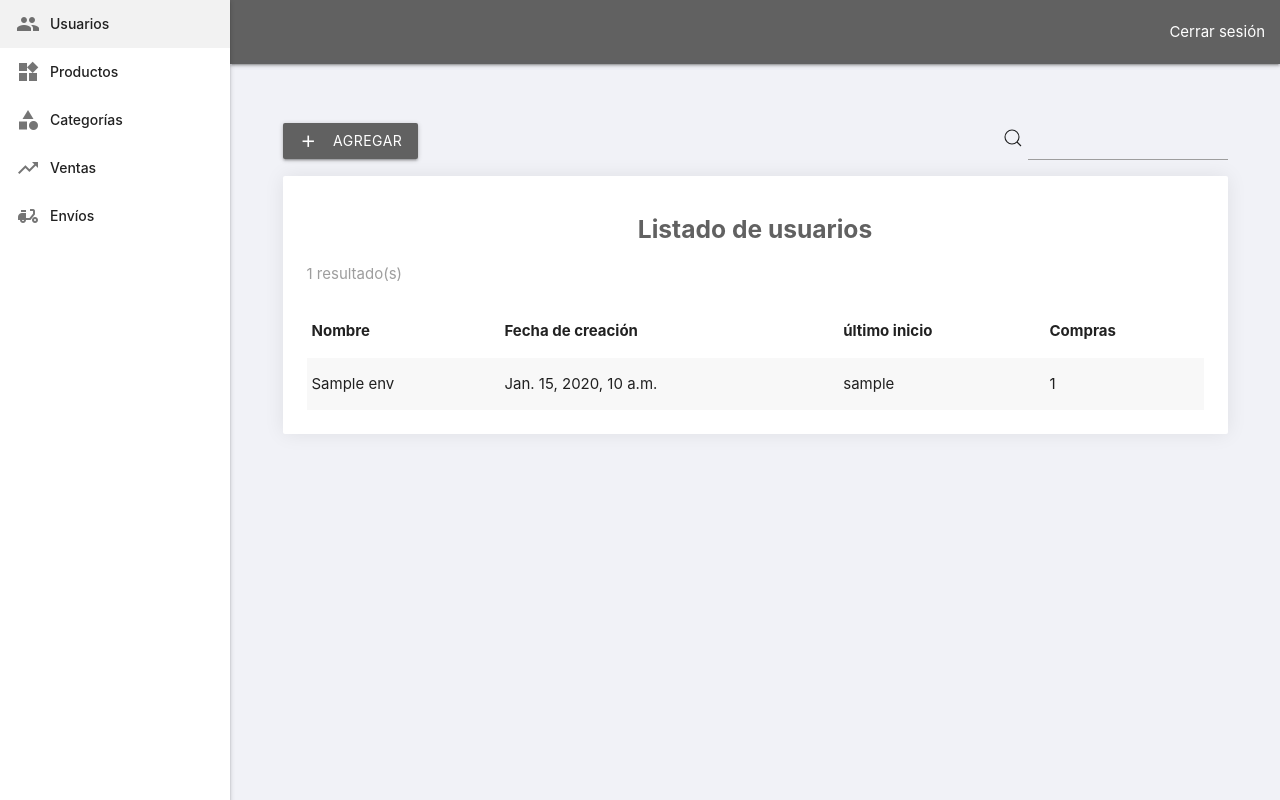
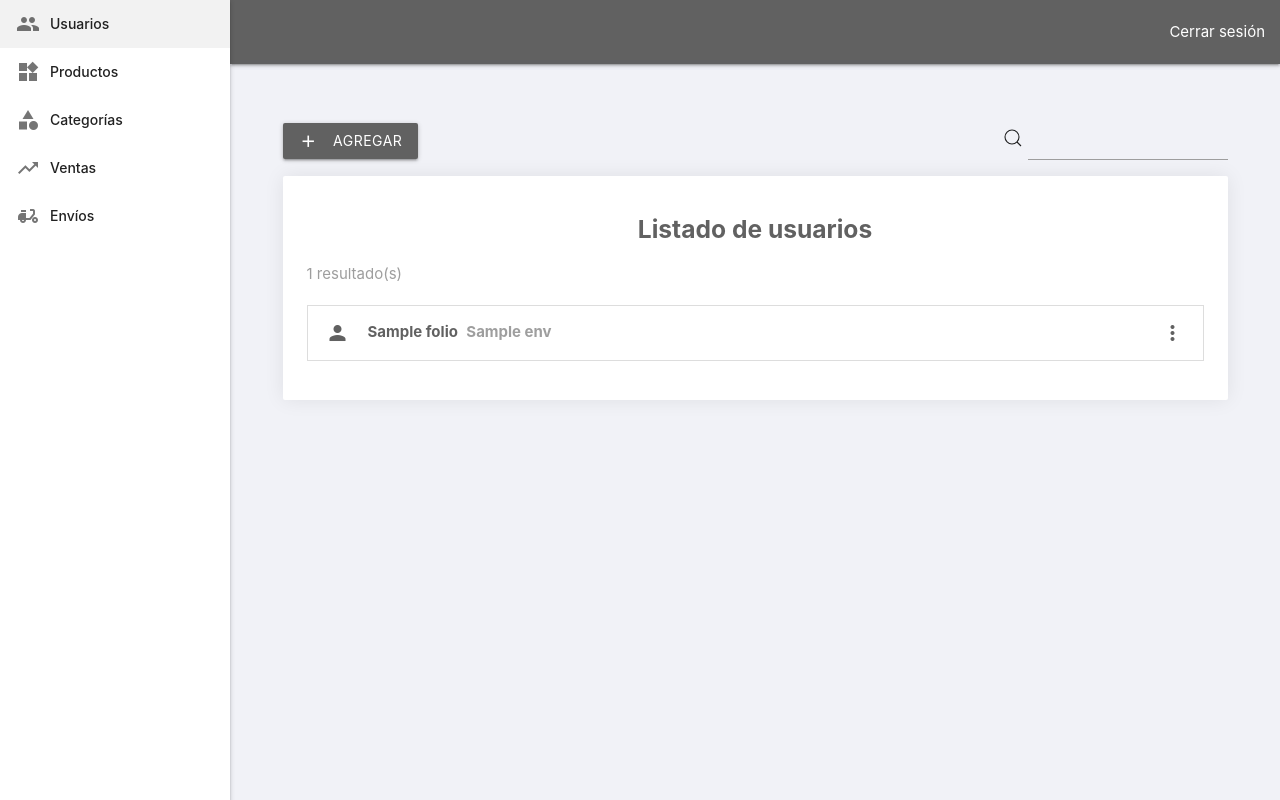
Before and after one commit to DEDC/marketplace, a Django app: template templates/admin/usuarios/listar.html in a window 1280 px wide. Run offline with Django 3.2, Linux system fonts and the light colour scheme; the template is opened without the code that fills it: most values are stand-ins (such as "Sample title", 1, 10 or a date in 2020).

Commit message:
Actualización del diseño de listado de usuarios en el admin

```diff
--- a/templates/admin/usuarios/listar.html
+++ b/templates/admin/usuarios/listar.html
@@ -14,26 +14,73 @@
     <div class="card-panel">
         <h5 class="grey-text center-align text-darken-2"><b>Listado de usuarios</b></h5>
         <p class="grey-text">{{object_list.count}} resultado(s)</p>
-        <table class="striped responsive-table">
-            <thead>
-                <tr>
-                    <th>Nombre</th>
-                    <th>Fecha de creación</th>
-                    <th>último inicio</th>
-                    <th>Compras</th>
-                </tr>
-            </thead>
-            <tbody>
-                {% for usu in object_list %}
-                <tr>
-                    <td>{{usu.get_full_name}}</td>
-                    <td>{{usu.date_joined}}</td>
-                    <td>{{usu.last_login}}</td>
-                    <td>{{usu.ventas.count}}</td>
-                </tr>
-                {% endfor %}
-            </tbody>
-        </table>
+        <ul class="collapsible">
+            {% for u in object_list %}
+            <li>
+                <div class="collapsible-header">
+                    <i class="material-icons grey-text text-darken-2">person</i>
+                    <b class="grey-text text-darken-2">{{u.folio}}</b>&nbsp;&nbsp;
+                    <b class="grey-text">{{u.get_full_name}}</b>
+                    <div class="collapsible-secondary not-collapse">
+                        <a class='dropdown-trigger' href='#' data-target='dropdown{{u.pk}}'><i
+                                class="material-icons grey-text text-darken-2">more_vert</i></a>
+                        <ul id='dropdown{{u.pk}}' class='dropdown-content'>
+                            <li><a href="#" class="grey-text text-darken-2"><i class="material-icons">edit</i>Editar</a>
+                            </li>
+                            <li><a href="#!" class="grey-text text-darken-2"><i
+                                        class="material-icons">delete</i>Eliminar</a></li>
+                        </ul>
+                    </div>
+                </div>
+                <div class="collapsible-body">
+                    <div class="row">
+                        <div class="col l6 m6 s12">
+                            <h6 class="grey-text text-darken-1"><b>Correo electrónico</b></h6>
+                            <a href="mailto:{{u.email}}">{{u.email}}</a>
+                        </div>
+                        <div class="col l6 m6 s12">
+                            <h6 class="grey-text text-darken-1"><b>Teléfono</b></h6>
+                            <a href="tel:{{u.phone_number}}">{{u.phone_number}}</a>
+                        </div>
+                    </div>
+                    <div class="row">
+                        <div class="col l6 m6 s12">
+                            <h6 class="grey-text text-darken-1"><b>Fecha de registro</b></h6>
+                            <span>{{u.date_joined}}</span>
+                        </div>
+                        <div class="col l6 m6 s12">
+                            <h6 class="grey-text text-darken-1"><b>Último inicio de sesión</b></h6>
+                            <span>{{u.last_login}}</span>
+                        </div>
+                    </div>
+                    <div class="row">
+                        <div class="col l6 m6 s12">
+                            <h6 class="grey-text text-darken-1"><b>Activo</b></h6>
+                            {% if u.is_active %}
+                            <i class="material-icons green-text">check_circle</i>
+                            {% else %}
+                            <i class="material-icons red-text">cancel</i>
+                            {% endif %}
+                        </div>
+                        <div class="col l6 m6 s12">
+                            <h6 class="grey-text text-darken-1"><b>Administrador</b></h6>
+                            {% if u.is_superuser %}
+                            <i class="material-icons green-text">check_circle</i>
+                            {% else %}
+                            <i class="material-icons red-text">cancel</i>
+                            {% endif %}
+                        </div>
+                    </div>
+                    <div class="row">
+                        <div class="col l6 m6 s12">
+                            <h6 class="grey-text text-darken-1"><b>Compras</b></h6>
+                            <span>{{u.ventas.count}}</span>
+                        </div>
+                    </div>
+                </div>
+            </li>
+            {% endfor %}
+        </ul>
     </div>
 </div>
 {% endblock %}
```
